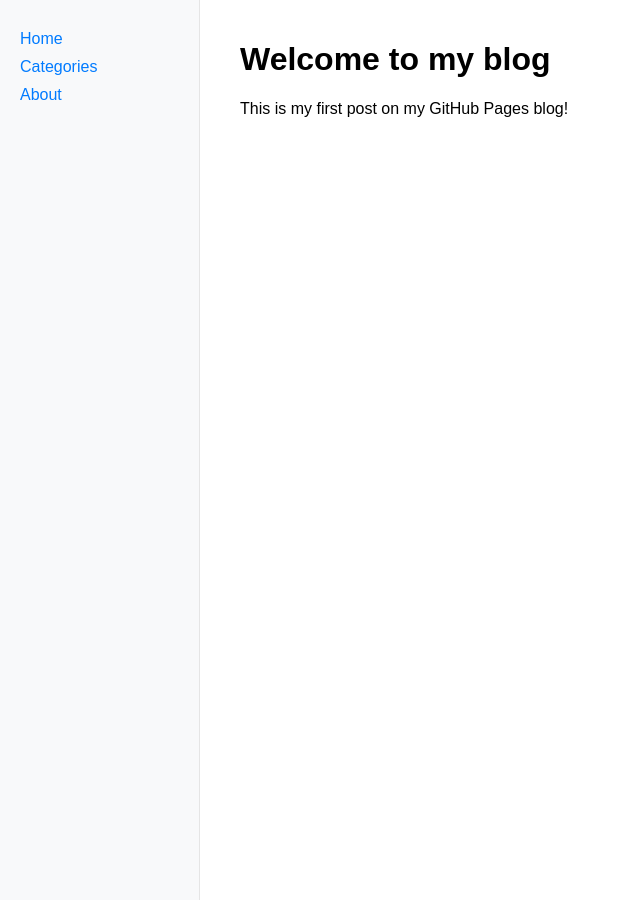
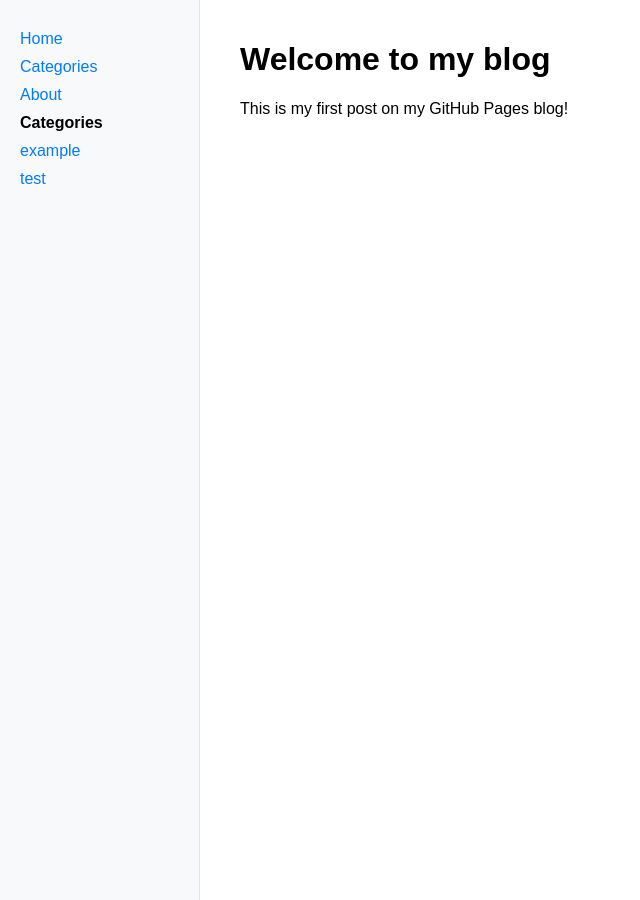
Before and after one commit to xoasml/jekyll-blog, a Jekyll site: the page built from index.md, in a window 1280 px wide. Shown: the whole page, without its empty margins (0-640 px from the left). Built offline with Jekyll 4.4.1, drawn with Linux system fonts in a browser that asks for light colours.

Commit message:
fix : nav

```diff
--- a/_layouts/default.html
+++ b/_layouts/default.html
@@ -12,6 +12,10 @@
         {% for item in site.navigation %}
           <li><a href="{{ item.url }}">{{ item.title }}</a></li>
         {% endfor %}
+        <li><strong>Categories</strong></li>
+        {% for category in site.categories %}
+          <li><a href="{{ site.baseurl }}/categories/#{{ category | first }}">{{ category | first }}</a></li>
+        {% endfor %}
       </ul>
     </nav>
 
```
Also changed, not shown: assets/css/style.css (indentation only).
